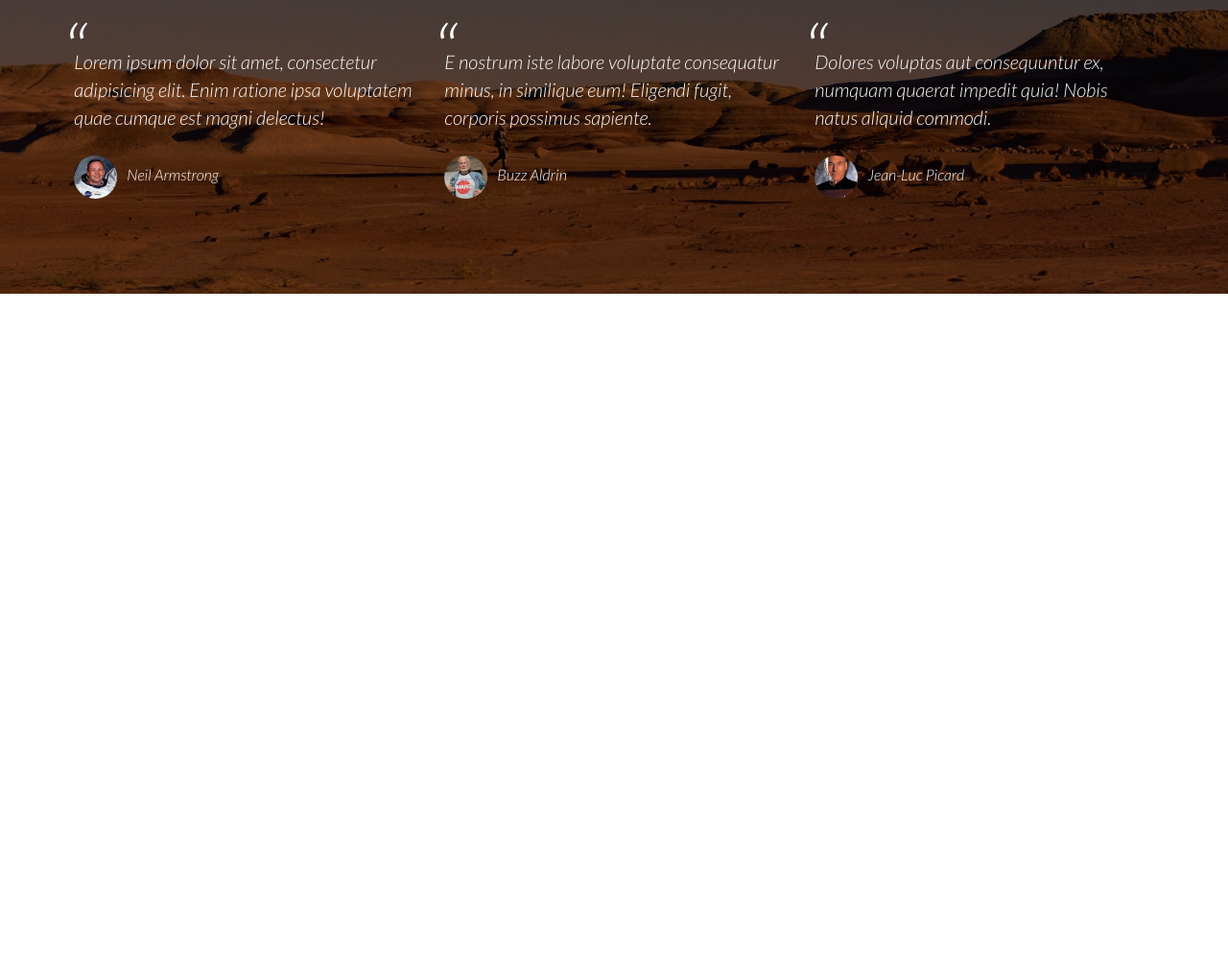
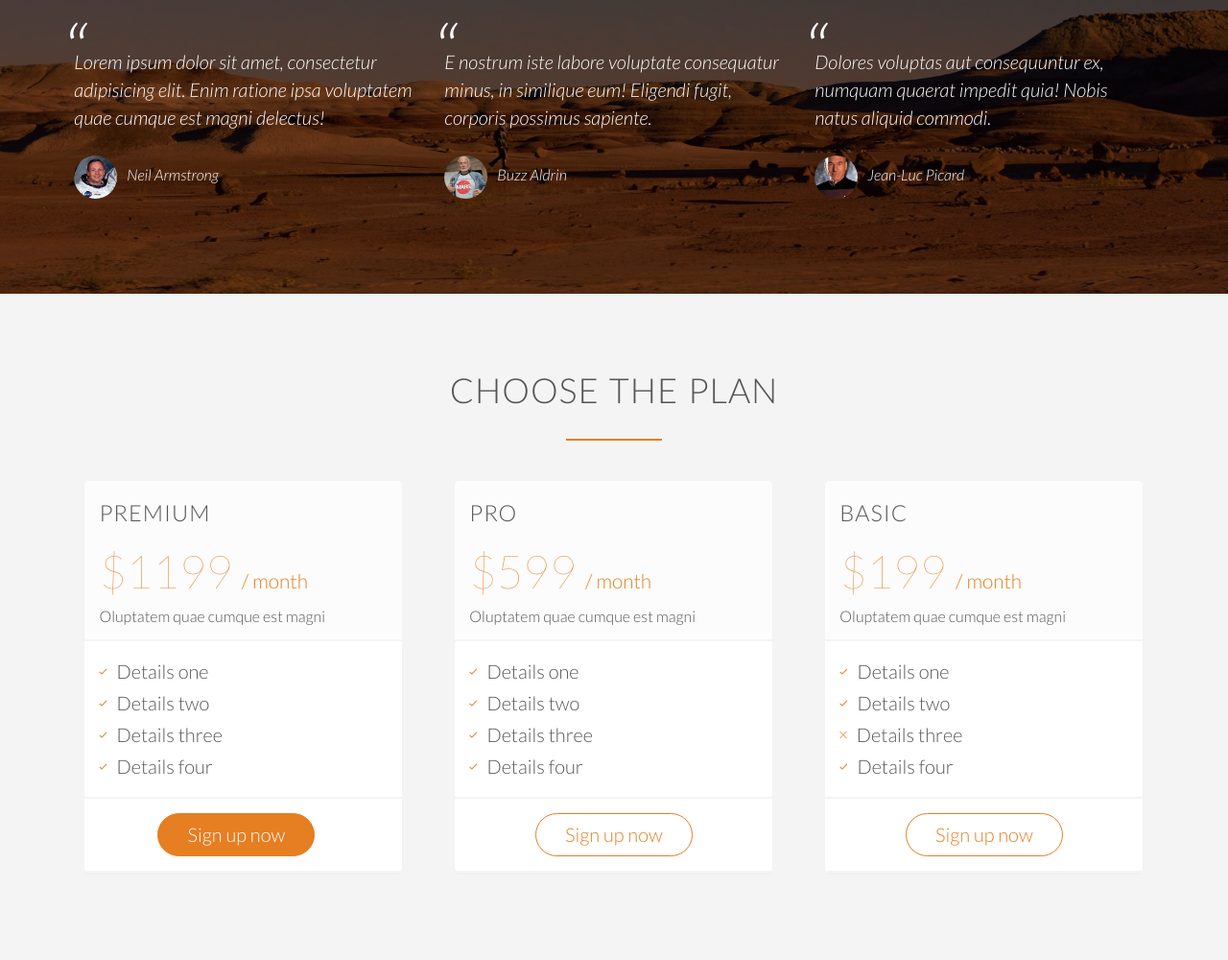
Before and after one commit to josip1987/space-travel-website, a website built with webpack: page app/index.html in a window 1280 px wide. Shown: the part 3474-4474 px from the top of the page at 96% size. Before the commit the page ends 3780 px from the top, so only its background shows below. Built offline with nearby package versions, Linux system fonts and the light colour scheme.

Commit message:
plans section

```diff
--- a/app/assets/styles/base/_variables.css
+++ b/app/assets/styles/base/_variables.css
@@ -1,4 +1,5 @@
 $background: #555;
+$backgrounddarker: #fcfcfc;
 $white: #ffffff;
 $whitecoffee: #f4f4f4;
 $carrot: #e67e22;
--- /dev/null
+++ b/app/assets/styles/modules/_section-plans.css
@@ -0,0 +1,59 @@
+.plan {
+	background-color: $whitecoffee;
+
+	&__box {
+		background-color: $white;
+		border-radius: 5px;
+		width: 90%;
+		margin-left: 5%;
+		box-shadow: 0 2px 2px #efefef;
+
+		&--section {
+			padding: 15px;
+			border-bottom: 2px solid $whitecoffee;
+
+			&:last-child {
+				text-align: center;
+			}
+
+			&:first-child {
+				background-color: $backgrounddarker;
+				border-top-right-radius: 5px;
+				border-top-left-radius: 5px;
+			}
+		}
+
+		&--title {
+			padding: 5px 0 20px 0;
+		}
+
+		&--price {
+			font-size: 3rem;
+			margin-bottom: 10px;
+			font-weight: 100;
+			color: $carrot;
+
+			& span {
+				font-size: 1.3rem;
+				font-weight: 300;
+			}
+		}
+
+		&--text {
+			font-size: 1rem;
+		}
+
+		&--details {
+			list-style: none;
+
+			& li {
+				padding: 5px 0;
+
+				& i {
+					color: $carrot;
+					margin-right: 10px;
+				}
+			}
+		}
+	}
+}
--- a/app/assets/styles/styles.css
+++ b/app/assets/styles/styles.css
@@ -15,4 +15,5 @@
 @import "modules/_section-how-it-works";
 @import "modules/_section-transfers";
 @import "modules/_section-testimonials";
+@import "modules/_section-plans";
 @import "modules/_icons";
--- a/app/index.html
+++ b/app/index.html
@@ -244,6 +244,76 @@
 		</div>  <!--/ .row -->
 	</section> <!--/ .section .testimonials -->
 
+	<section class="section plan">
+		<div class="row">
+			<h2 class="section__title">Choose the plan</h2>
+		</div> <!--/ .row -->
+		<div class="row">
+			<div class="col span-1-of-3">
+				<div class="plan__box">
+					<div class="plan__box--section">
+						<h3 class="plan__box--title">Premium</h3>
+						<p class="plan__box--price">$1199 <span>/ month</span></p>
+						<p class="plan__box--text">Oluptatem quae cumque est magni</p>
+					</div>
+					<div class="plan__box--section">
+						<ul class="plan__box--details">
+							<li><i class="ion-ios-checkmark-empty"></i>Details one</li>
+							<li><i class="ion-ios-checkmark-empty"></i>Details two</li>
+							<li><i class="ion-ios-checkmark-empty"></i>Details three</li>
+							<li><i class="ion-ios-checkmark-empty"></i>Details four</li>
+						</ul>
+					</div>
+					<div class="plan__box--section">
+						<a href="#" class="btn btn--full">Sign up now</a>
+					</div>
+				</div> <!--/ .plan__box -->
+			</div> <!--/ .col .span-1-of-3 -->
+
+			<div class="col span-1-of-3">
+				<div class="plan__box">
+					<div class="plan__box--section">
+						<h3 class="plan__box--title">Pro</h3>
+						<p class="plan__box--price">$599 <span>/ month</span></p>
+						<p class="plan__box--text">Oluptatem quae cumque est magni</p>
+					</div>
+					<div class="plan__box--section">
+						<ul class="plan__box--details">
+							<li><i class="ion-ios-checkmark-empty"></i>Details one</li>
+							<li><i class="ion-ios-checkmark-empty"></i>Details two</li>
+							<li><i class="ion-ios-checkmark-empty"></i>Details three</li>
+							<li><i class="ion-ios-checkmark-empty"></i>Details four</li>
+						</ul>
+					</div>
+					<div class="plan__box--section">
+						<a href="#" class="btn btn--ghost">Sign up now</a>
+					</div>
+				</div> <!--/ .plan__box -->
+			</div> <!--/ .col .span-1-of-3 -->
+
+			<div class="col span-1-of-3">
+				<div class="plan__box">
+					<div class="plan__box--section">
+						<h3 class="plan__box--title">Basic</h3>
+						<p class="plan__box--price">$199 <span>/ month</span></p>
+						<p class="plan__box--text">Oluptatem quae cumque est magni</p>
+					</div>
+					<div class="plan__box--section">
+						<ul class="plan__box--details">
+							<li><i class="ion-ios-checkmark-empty"></i>Details one</li>
+							<li><i class="ion-ios-checkmark-empty"></i>Details two</li>
+							<li><i class="ion-ios-close-empty"></i>Details three</li>
+							<li><i class="ion-ios-checkmark-empty"></i>Details four</li>
+						</ul>
+					</div>
+					<div class="plan__box--section">
+						<a href="#" class="btn btn--ghost">Sign up now</a>
+					</div>
+				</div> <!--/ .plan__box -->
+			</div> <!--/ .col .span-1-of-3 -->
+		</div> <!--/ .row -->
+	</section> <!--/ .section .plan -->
+
 
 <script src="/temp/scripts/App.js"></script>
 </body>
--- a/app/temp/styles/styles.css
+++ b/app/temp/styles/styles.css
@@ -1470,6 +1470,66 @@ h3 {
   font-size: 5rem;
 }
 
+.plan {
+	background-color: #f4f4f4;
+}
+
+.plan__box {
+  background-color: #ffffff;
+  border-radius: 5px;
+  width: 90%;
+  margin-left: 5%;
+  box-shadow: 0 2px 2px #efefef;
+}
+
+.plan__box--section {
+  padding: 15px;
+  border-bottom: 2px solid #f4f4f4;
+}
+
+.plan__box--section:last-child {
+  text-align: center;
+}
+
+.plan__box--section:first-child {
+  background-color: #fcfcfc;
+  border-top-right-radius: 5px;
+  border-top-left-radius: 5px;
+}
+
+.plan__box--title {
+  padding: 5px 0 20px 0;
+}
+
+.plan__box--price {
+  font-size: 3rem;
+  margin-bottom: 10px;
+  font-weight: 100;
+  color: #e67e22;
+}
+
+.plan__box--price span {
+  font-size: 1.3rem;
+  font-weight: 300;
+}
+
+.plan__box--text {
+  font-size: 1rem;
+}
+
+.plan__box--details {
+  list-style: none;
+}
+
+.plan__box--details li {
+  padding: 5px 0;
+}
+
+.plan__box--details li i {
+  color: #e67e22;
+  margin-right: 10px;
+}
+
 .icon-big {
 	font-size: 350%;
 	display: block;
```
